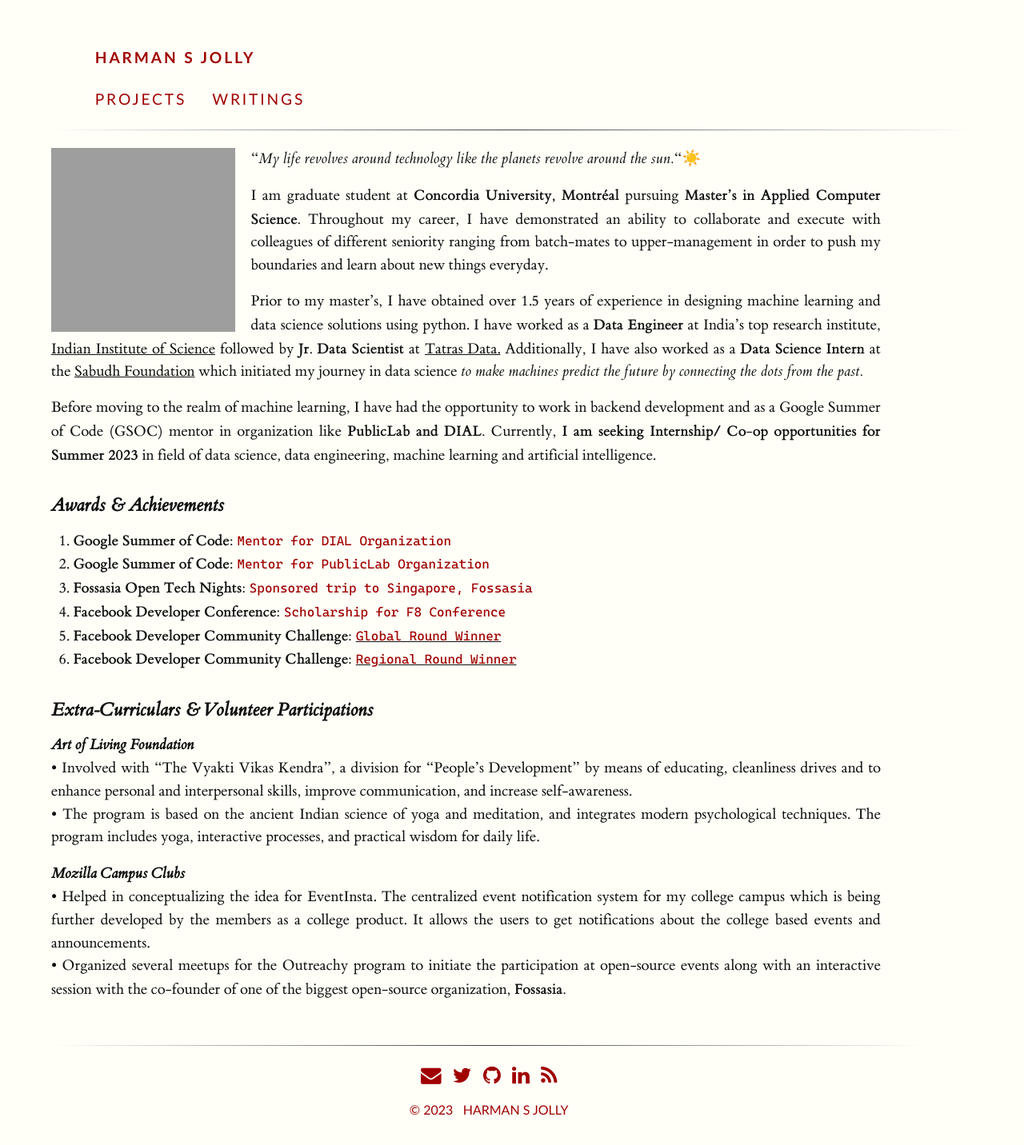
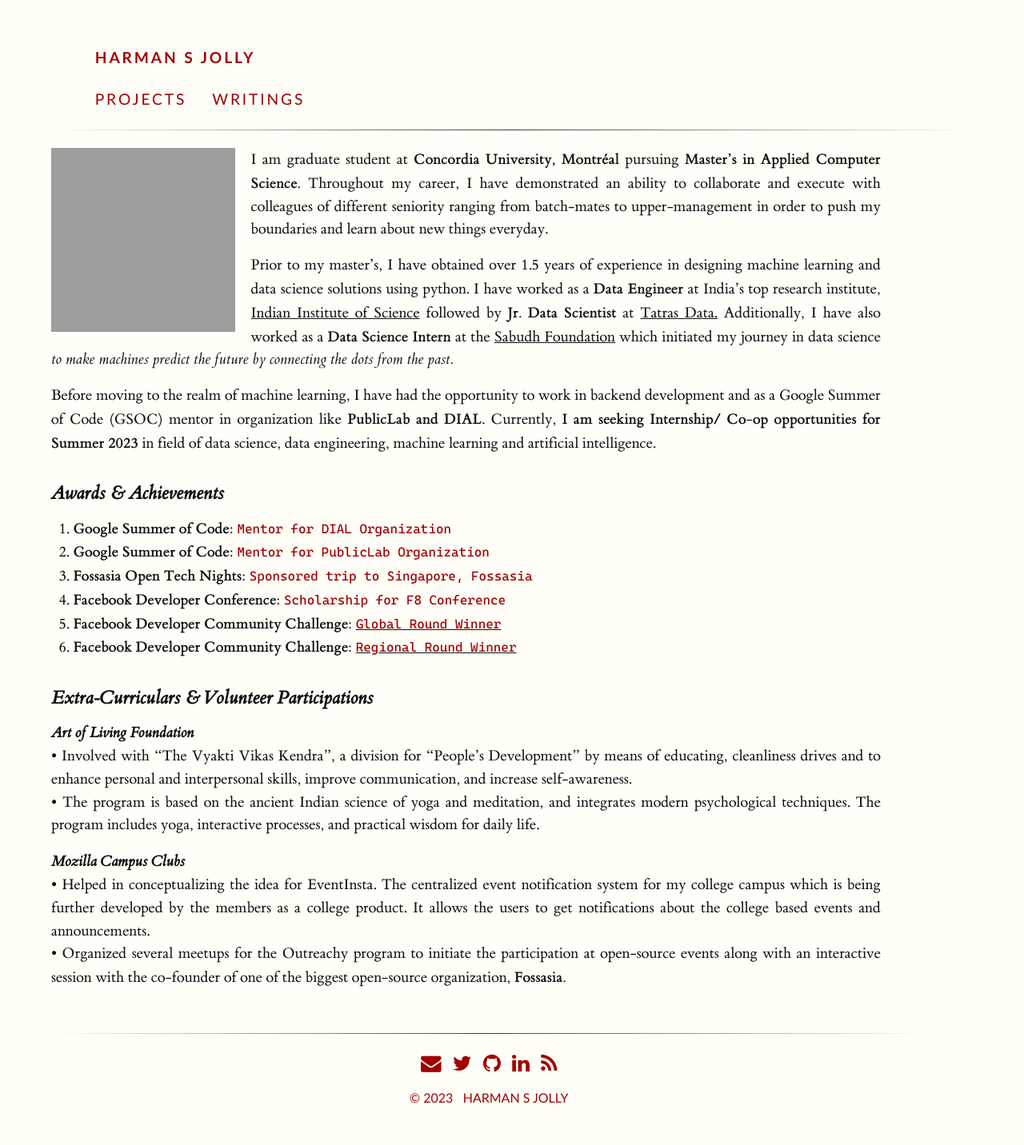
Before and after one commit to coderjolly/coderjolly.github.io, a Jekyll site: the page built from index.md, in a window 1280 px wide. Shown: the whole page at 80% size. Built offline with Jekyll 4.4.1, drawn with Linux system fonts in a browser that asks for light colours; a style sheet for code colours, icons or effects is not loaded; grey boxes are pictures that could not be loaded.

Commit message:
about changed 𝍕

```diff
--- a/index.md
+++ b/index.md
@@ -9,8 +9,6 @@ nav_exclude: true
 <img class="headshot" src="assets/img/headshot-v1.jpg">
 
 <style>body {text-align: justify}</style>
-
-“*My life revolves around technology like the planets revolve around the sun.*“☀️
 
 I am graduate student at **Concordia University, Montréal** pursuing **Master's in Applied Computer Science.** Throughout my career, I have demonstrated an ability to collaborate and execute with colleagues of different seniority ranging from batch-mates to upper-management in order to push my boundaries and learn about new things everyday.
 
```
